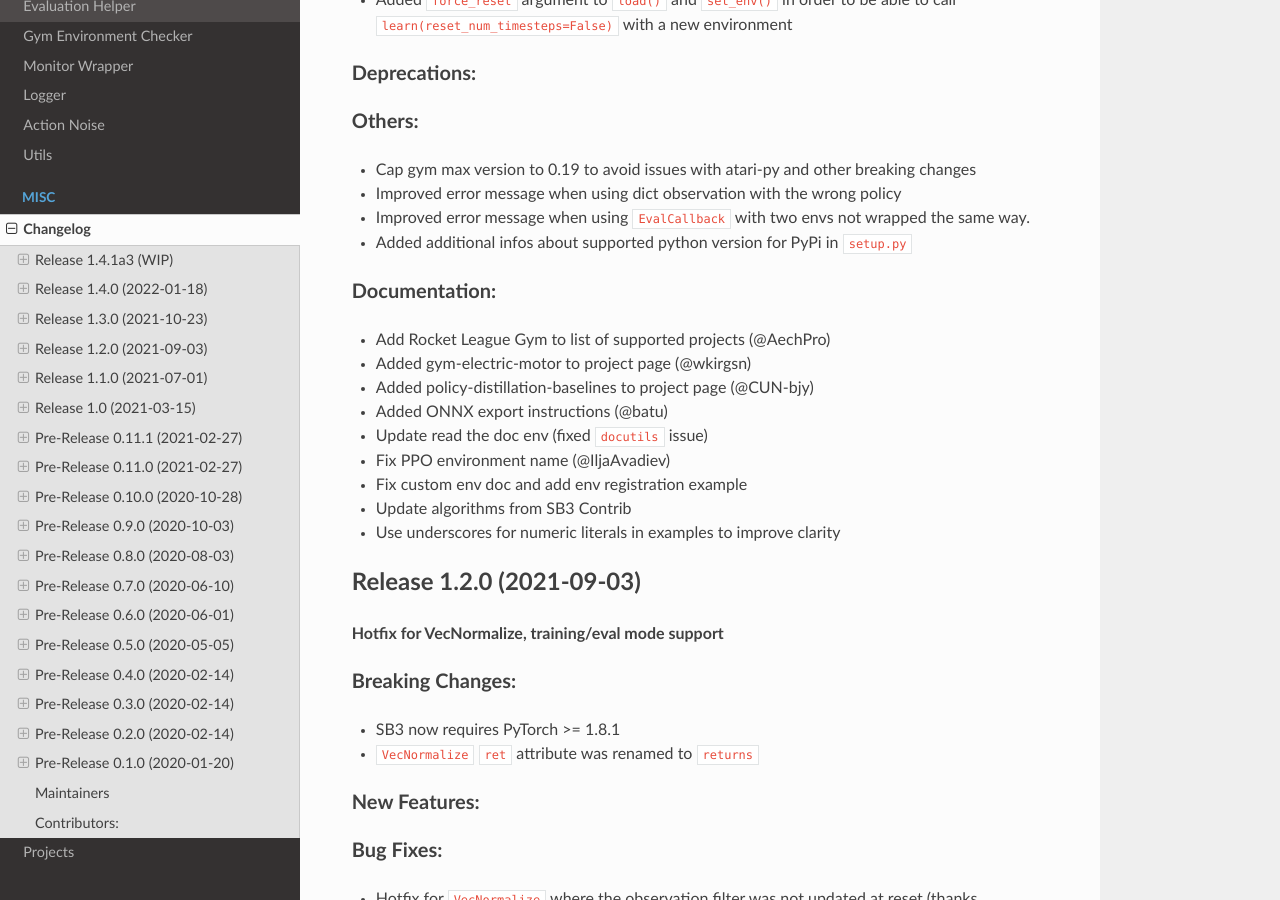
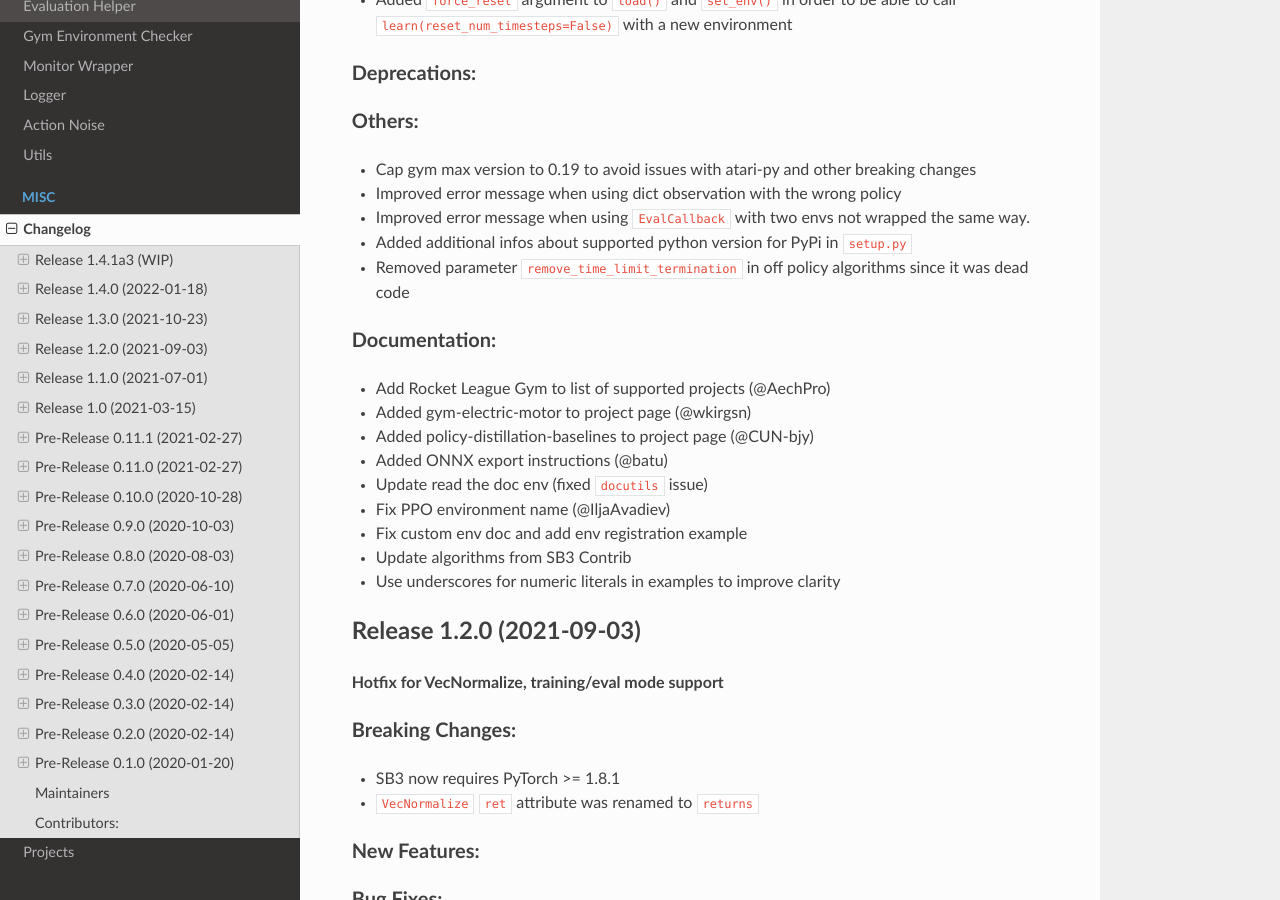
Before and after one commit to DLR-RM/stable-baselines3, a Sphinx documentation site: the page built from docs/misc/changelog.rst, in a window 1280 px wide and 900 px high, scrolled down 4112 px. Built offline with Sphinx 7.4.7 and the Read the Docs theme 2.0.0, drawn with Linux system fonts in a browser that asks for light colours; the version number could not be read and is left out.

Commit message:
Mentionning remove_time_limit_termination in the changelog

```diff
--- a/docs/misc/changelog.rst
+++ b/docs/misc/changelog.rst
@@ -169,6 +169,7 @@ Others:
 - Improved error message when using dict observation with the wrong policy
 - Improved error message when using ``EvalCallback`` with two envs not wrapped the same way.
 - Added additional infos about supported python version for PyPi in ``setup.py``
+- Removed parameter ``remove_time_limit_termination`` in off policy algorithms since it was dead code
 
 Documentation:
 ^^^^^^^^^^^^^^
```
